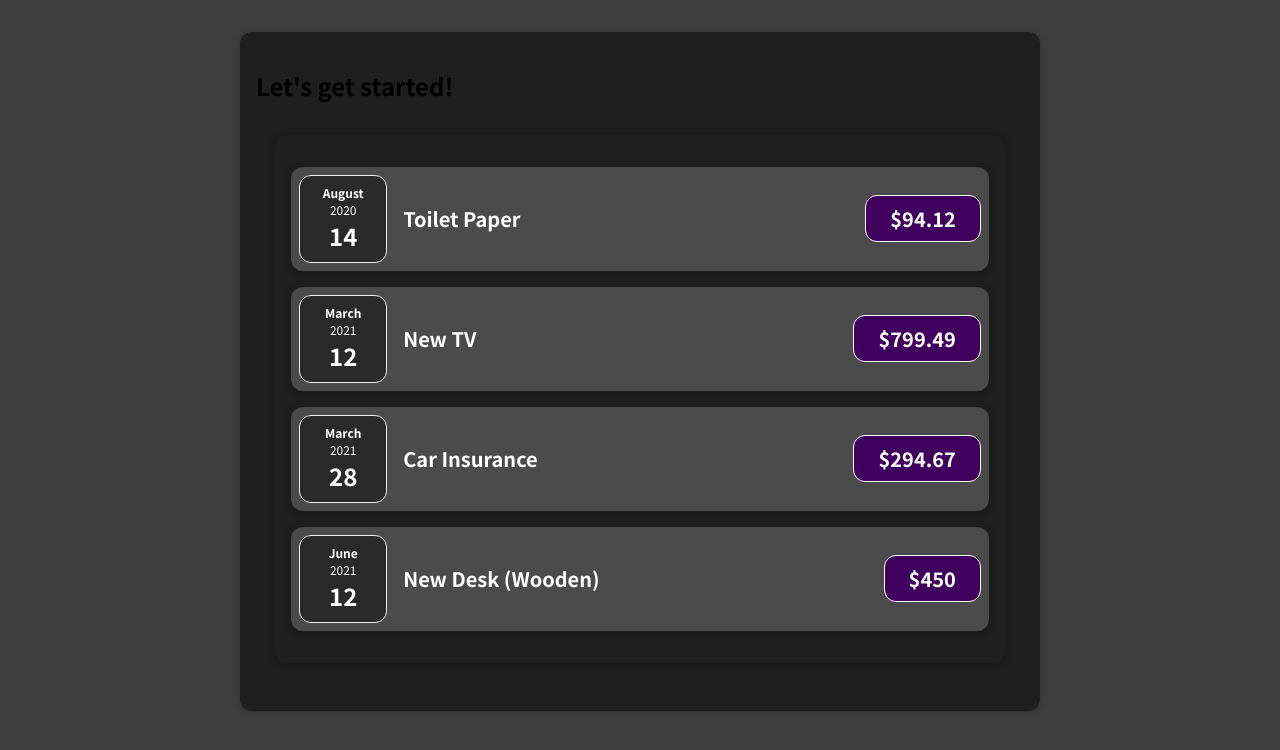
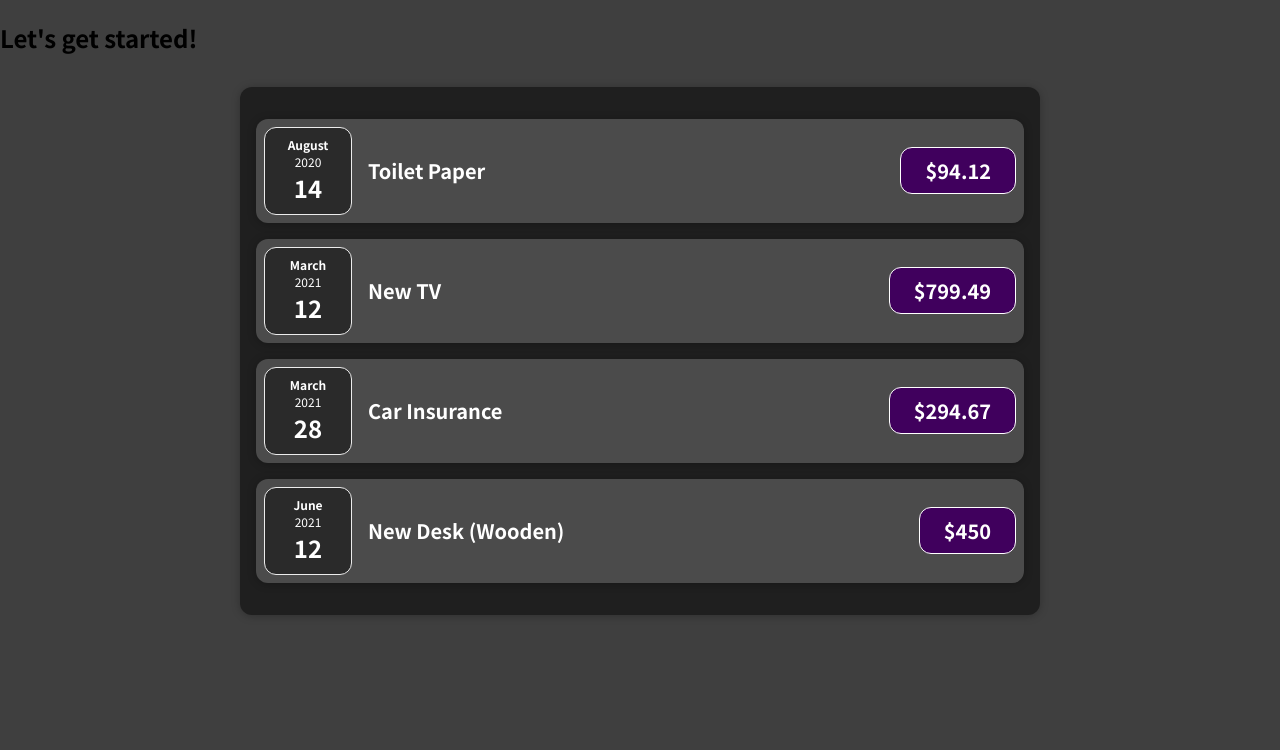
Before and after one commit to memduhb/01-starting-setup, a JavaScript app: page / in a window 1280 px wide. Shown: the top 750 px of the page. Built offline with nearby package versions, Linux system fonts and the light colour scheme.

Commit message:
Card added

```diff
--- a/src/App.js
+++ b/src/App.js
@@ -23,7 +23,7 @@
     },
   ];
   return (
-    <div className="expenses">
+    <div>
       <h2>Let's get started!</h2>
       <Expenses items={expenses}/>
     </div>
--- /dev/null
+++ b/src/components/Card.css
@@ -0,0 +1,4 @@
+.card {
+    border-radius: 12px;
+    box-shadow: 0 1px 8px rgba(0, 0, 0, 0.25);
+}
--- /dev/null
+++ b/src/components/Card.js
@@ -0,0 +1,9 @@
+import './Card.css';
+
+function Card(props) {
+    const classes = 'card ' + props.className;
+    return <div className={classes}>{props.children}</div>;
+}
+
+
+export default Card;
--- a/src/components/ExpenseItem.css
+++ b/src/components/ExpenseItem.css
@@ -2,10 +2,8 @@
     display: flex;
     justify-content: space-between;
     align-items: center;
-    box-shadow: 0 2px 8px rgba(0, 0, 0, 0.25);
     padding: 0.5rem;
     margin: 1rem 0;
-    border-radius: 12px;
     background-color: #4b4b4b;
   }
 
--- a/src/components/ExpenseItem.js
+++ b/src/components/ExpenseItem.js
@@ -1,17 +1,17 @@
 import "./ExpenseItem.css";
-import ExpenseDate from "./ExpenseDate"
-
+import ExpenseDate from "./ExpenseDate";
+import Card from "./Card";
 
 function ExpenseItem(props) {
 
   return (
-    <div className="expense-item">
+    <Card className="expense-item">
       <ExpenseDate date={props.date}/>
       <div className="expense-item__description">
         <h2>{props.title}</h2>
         <div className="expense-item__price">${props.amount}</div>
       </div>
-    </div>
+    </Card>
   );
 }
 
--- a/src/components/Expenses.css
+++ b/src/components/Expenses.css
@@ -4,6 +4,4 @@
     margin: 2rem auto;
     width: 50rem;
     max-width: 95%;
-    border-radius: 12px;
-    box-shadow: 0 1px 8px rgba(0, 0, 0, 0.25);
   }
--- a/src/components/Expenses.js
+++ b/src/components/Expenses.js
@@ -1,9 +1,10 @@
-import ExpenseItem from "./ExpenseItem"
-import "./Expenses.css";
+import ExpenseItem from './ExpenseItem';
+import Card from './Card';
+import './Expenses.css';
 
 function Expenses(props) {
-    return (
-    <div className="expenses">
+  return (
+    <Card className="expenses">
       <ExpenseItem
         title={props.items[0].title}
         amount={props.items[0].amount}
@@ -24,7 +25,8 @@
         amount={props.items[3].amount}
         date={props.items[3].date}
       />
-    </div>);
+    </Card>
+  );
 }
 
 export default Expenses;
```
